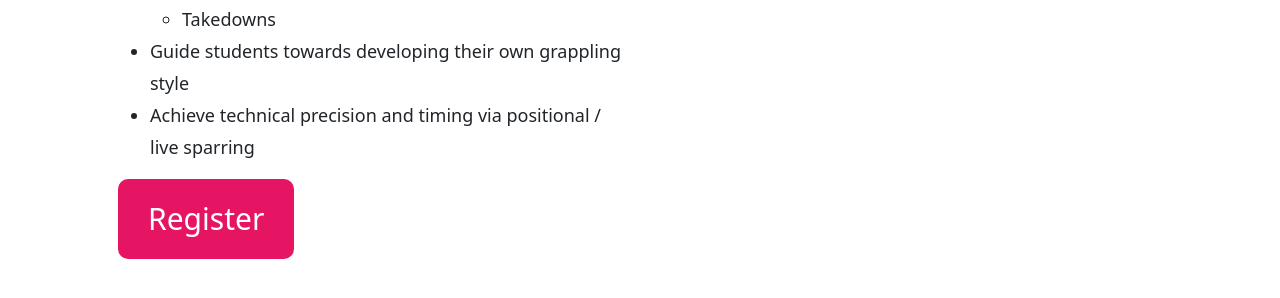
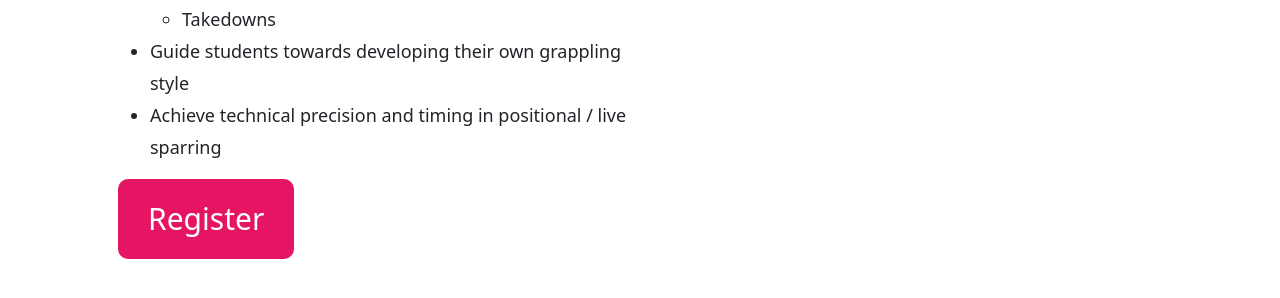
Before and after one commit to RavenGrappling/RavenGrappling.github.io, a Jekyll site: the page built from advanced.md, in a window 1280 px wide and 900 px high, scrolled down 993 px. Shown: the part 306-604 px from the top of the window. Built offline with Jekyll 4.4.1, drawn with Linux system fonts in a browser that asks for light colours.

Commit message:
Update advanced.md

```diff
--- a/advanced.md
+++ b/advanced.md
@@ -61,7 +61,7 @@ layout: default
           </ul>
         </li>
         <li>Guide students towards developing their own grappling style</li>
-        <li>Achieve technical precision and timing via positional / live sparring</li>
+        <li>Achieve technical precision and timing in positional / live sparring</li>
       </ul>
     </div>
     <div class="col-lg">
```
